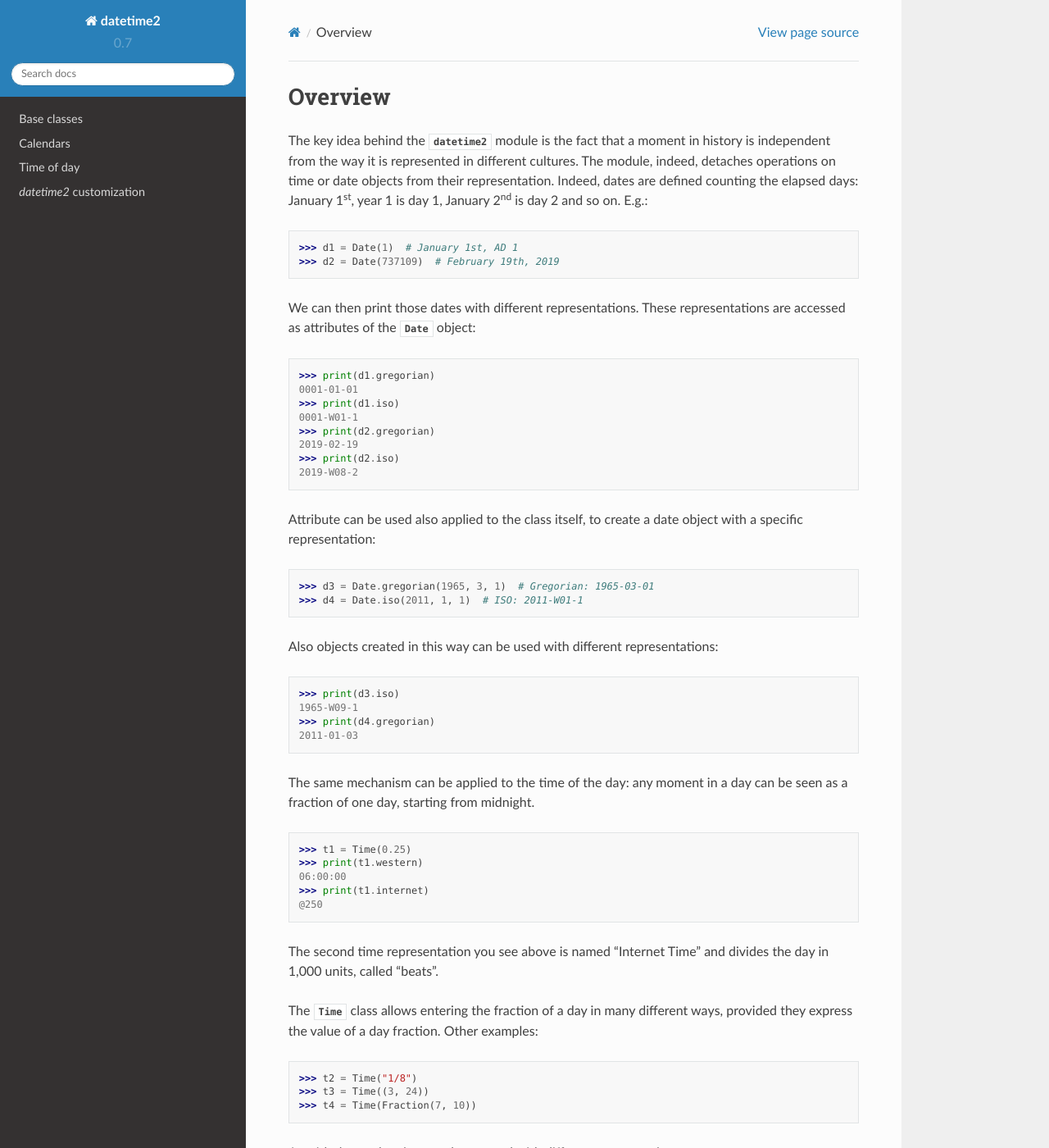
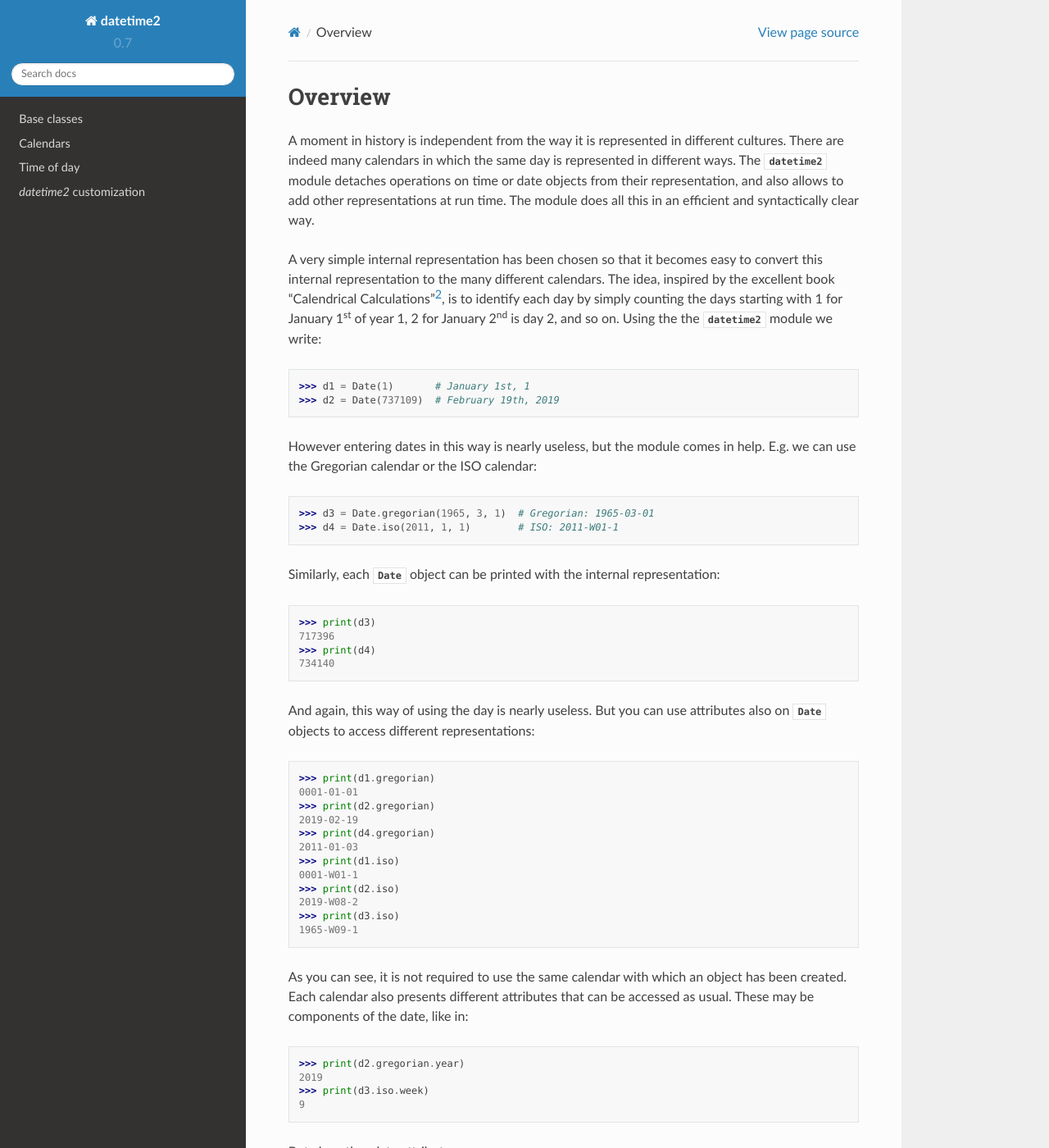
Before and after one commit to fricciardi/datetime2, a Sphinx documentation site: the page built from docs/index.rst, in a window 1280 px wide and 1400 px high. Shown: the whole window at 82% size. Built offline with Sphinx 7.4.7 and the Read the Docs theme 2.0.0, drawn with Linux system fonts in a browser that asks for light colours; some of the changed text lies outside the part shown.

Commit message:
New revision of overview
- felt the need to improve it
- modified after decision to have Internet time as implicitly aware time representations

```diff
--- a/docs/conf.py
+++ b/docs/conf.py
@@ -26,7 +26,7 @@
 # The short X.Y version
 version = '0.7'
 # The full version, including alpha/beta/rc tags
-release = '0.7.6dev2'
+release = '0.7.6dev3'
 
 
 # -- General configuration ---------------------------------------------------
--- a/docs/index.rst
+++ b/docs/index.rst
@@ -16,102 +16,155 @@
 Overview
 ========
 
-The key idea behind the :mod:`datetime2` module is the fact that a moment in
-history is independent from the way it is represented in different cultures.
-The module, indeed, detaches operations on time or date objects from their
-representation. Indeed, dates are defined counting the elapsed days: January
-1\ :sup:`st`, year 1 is day 1, January 2\ :sup:`nd` is day 2 and so on. E.g.:
+A moment in history is independent from the way it is represented in different
+cultures. There are indeed many calendars in which the same day is represented
+in different ways. The :mod:`datetime2` module detaches operations on time or
+date objects from their representation, and also allows to add other
+representations at run time. The module does all this in an efficient and
+syntactically clear way.
+
+A very simple internal representation has been chosen so that it becomes easy
+to convert this internal representation to the many different calendars. The
+idea, inspired by the excellent book "Calendrical Calculations"[#book]_, is to
+identify each day by simply counting the days starting with 1 for January
+1\ :sup:`st` of year 1, 2 for January 2\ :sup:`nd` is day 2, and so on. Using
+the the :mod:`datetime2` module we write:
 
 .. doctest::
 
-   >>> d1 = Date(1)  # January 1st, AD 1
+   >>> d1 = Date(1)       # January 1st, 1
    >>> d2 = Date(737109)  # February 19th, 2019
 
-We can then print those dates with different representations. These
-representations are accessed as attributes of the :class:`Date` object:
+However entering dates in this way is nearly useless, but the module comes in
+help. E.g. we can use the Gregorian calendar or the ISO calendar:
+
+.. doctest::
+
+   >>> d3 = Date.gregorian(1965, 3, 1)  # Gregorian: 1965-03-01
+   >>> d4 = Date.iso(2011, 1, 1)        # ISO: 2011-W01-1
+
+Similarly, each :class:`Date` object can be printed with the internal
+representation:
+
+.. doctest::
+
+   >>> print(d3)
+   717396
+   >>> print(d4)
+   734140
+
+And again, this way of using the day is nearly useless. But you can use
+attributes also on :class:`Date` objects to access different representations:
 
 .. doctest::
 
    >>> print(d1.gregorian)
    0001-01-01
+   >>> print(d2.gregorian)
+   2019-02-19
+   >>> print(d4.gregorian)
+   2011-01-03
    >>> print(d1.iso)
    0001-W01-1
-   >>> print(d2.gregorian)
-   2019-02-19
    >>> print(d2.iso)
    2019-W08-2
+   >>> print(d3.iso)
+   1965-W09-1
 
-Attribute can be used also applied to the class itself, to create
-a date object with a specific representation:
+As you can see, it is not required to use the same calendar with which an
+object has been created. Each calendar also presents different attributes
+that can be accessed as usual. These may be components of the date, like in:
 
 .. doctest::
 
-   >>> d3 = Date.gregorian(1965, 3, 1)  # Gregorian: 1965-03-01
-   >>> d4 = Date.iso(2011, 1, 1)  # ISO: 2011-W01-1
+   >>> print(d2.gregorian.year)
+   2019
+   >>> print(d3.iso.week)
+   9
 
-Also objects created in this way can be used with different
-representations:
+But also other date attributes:
 
 .. doctest::
 
-   >>> print(d3.iso)
-   1965-W09-1
-   >>> print(d4.gregorian)
-   2011-01-03
+   >>> print(d3.gregorian.weekday())
+   1
+   >>> print(d3.gregorian.day_of_year())
+   60
 
-The same mechanism can be applied to the time of the day: any moment in a day
-can be seen as a fraction of one day, starting from midnight.
+Finally, :class:`Date` objects can often be created with other constructors:
 
 .. doctest::
 
-   >>> t1 = Time(0.25)
-   >>> print(t1.western)
-   06:00:00
-   >>> print(t1.internet)
-   @250
+   >>> print(Date.gregorian.year_day(2020, 120).gregorian)  # the 120th day of 2020
+   2020-04-29
 
-The second time representation you see above is named "Internet Time" and
-divides the day in 1,000 units, called "beats".
-
-The :class:`Time` class allows entering the fraction of a day in many different
-ways, provided they express the value of a day fraction. Other examples:
+Although there exist much less time representations, the :mod:`datetime2`
+module uses the same reasoning to represent the time of the day: a moment of
+the day is represented as a fraction of the day, starting from midnight. In
+the following examples we use the Decimal Time, a subdivision of days in 10
+hours of 100 minutes, each minute being 100 seconds.
 
 .. doctest::
 
-   >>> t2 = Time("1/8")
-   >>> t3 = Time((3, 24))
-   >>> t4 = Time(Fraction(7, 10))
+   >>> t1 = Time((7, 10))
+   >>> print(t1.western)
+   16:48:00
+   >>> print(t1.decimal)
+   7:00:00
 
-As with dates, also time can be entered with different represetations:
+As with dates, also time can be entered and printed with different
+representations, and also the time of day representations have attributes,
+methods and alternate constructors:
 
 .. doctest::
 
-   >>> t5 = Time.western(15, 47, 16)
-   >>> t6 = Time.internet(163)
-   >>> print(t5.internet)
-   @657
-   >>> print(t6.western)
-   03:54:43
+   >>> t2 = Time.western(15, 47, 16)
+   >>> t3 = Time.decimal(4, 83, 18)
+   >>> print(t2.decimal)
+   6:55:06
+   >>> print(t3.western)
+   11:35:46
+   >>> print(t3.western.minute)
+   35
+   >>> print(t3.western.to_hours())
+   Fraction(72477, 6250)
+   >>> t4 = Time.western.in_minutes(1000)
+   >>> print(t4)
+   25/36 of a day
+   >>> print(t4.western)
+   16:40:00
+   >>> print(t4.decimal)
+   6:94:44
 
-With time objects, there may be an implicit time reference, assumed by program
-implementation, or an explict one, passed as an additional parameter to the
-:class:`Time` object. In the first case the object is said to be "naive", in
-the second case it is said to be "aware". Being used everywhere, the reference
-time for :class:`Time` objects is UTC.
+The reference between time objects can be either implicit time, i.e. depending
+on implementation (it usually is the local time,but can also be UTC). It is
+also possible to have an explicit reference to UTC, passed as an additional
+parameter to the object constructor. In the first case the  :class:`Time`
+object is said to be "naive", in the second case it is said to be "aware".
+
+As in dates and time classes, also the time to UTC is indicated by a
+culturally independent value, i.e. a fraction of a day. Additional time
+representations can support naive references, or are implicitly aware.
 
 .. doctest::
 
-   >>> t8 = Time('2/3', to_utc=(1, 12))
+   >>> t5 = Time('2/3', to_utc=(1, 12))
    >>> print(t8)
    2/3 of a day, 1/12 of a day to UTC
-   >>> print(t8.western)
+   >>> print(t5.western)
    16:00:00+02
+   >>> t6 = Time.internet(456)
+   >>> print(t6.western)
+   10:56:03+01
 
-Another feature of the :mod:`datetime2` module is the ability to add other
-representations at run time.
+The :ref:`Internet time <internet-time>` is by definition on Basel time zone.
+This is equivalent to central Europe time zone, but doesnt have daylight
+saving time.
 
-Representations do not consume memory unless they are effectively used. This is
-especially important for calendars, where many representation exists [#many]_ .
+Other prominent features of the :mod:`datetime2` module are the ability to
+add other representations at run time and the fact that representations do
+not consume memory unless they are effectively used (this is especially
+important for calendars, where many representation exists [#many]_ ).
 
 Currently (version |release|) the following calendars and time representations
 are available:
@@ -127,6 +180,9 @@
 
 .. [#many] Well, this should be read as "will exist", since current version
            (|release|) only has two of them.
+
+.. [#book] "Calendrical Calculations: The Ultimate Edition",  E. M. Reingold, N. Dershowitz, Cambridge University
+           Press, 2018, and all its previous versions
 
 
 .. seealso::
```
